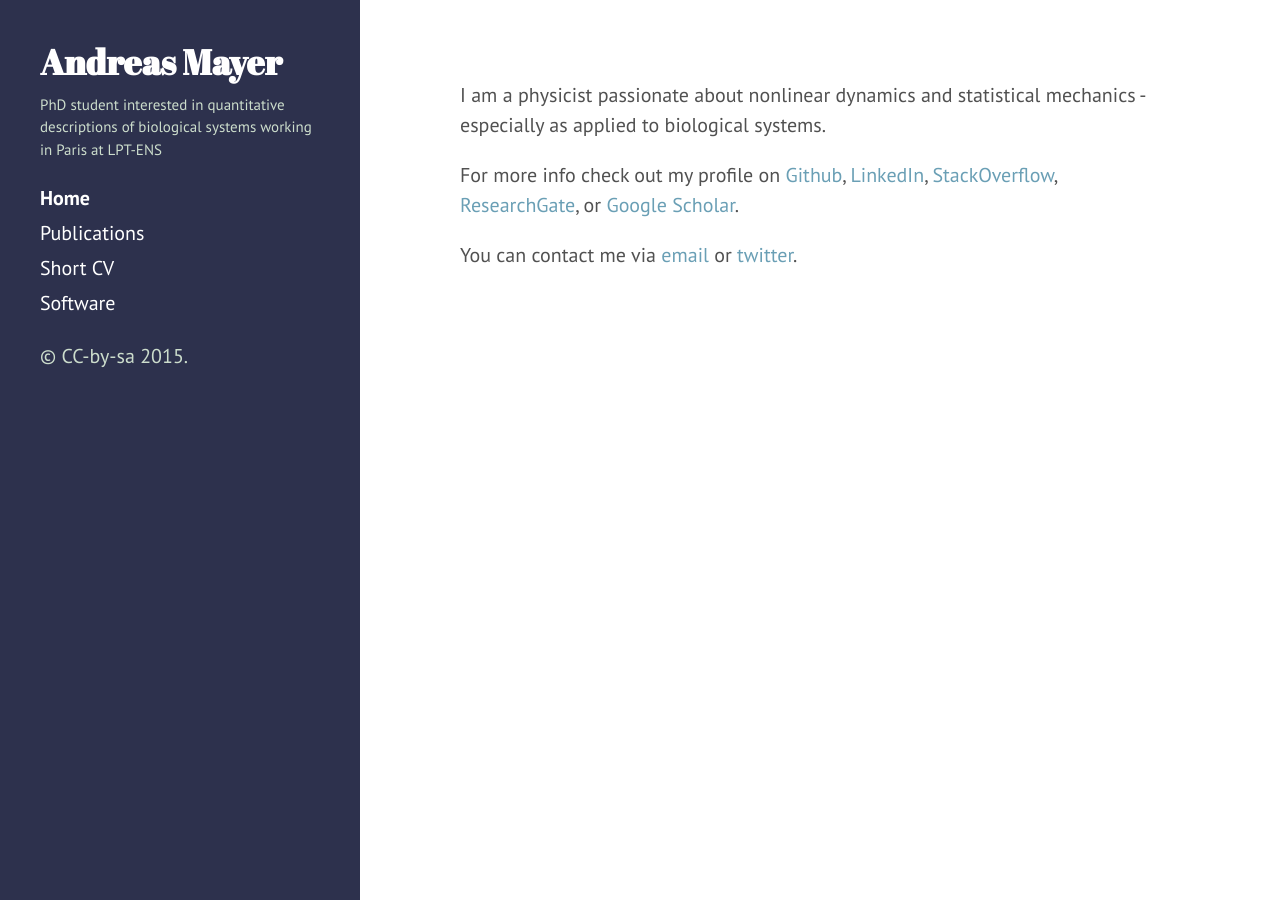
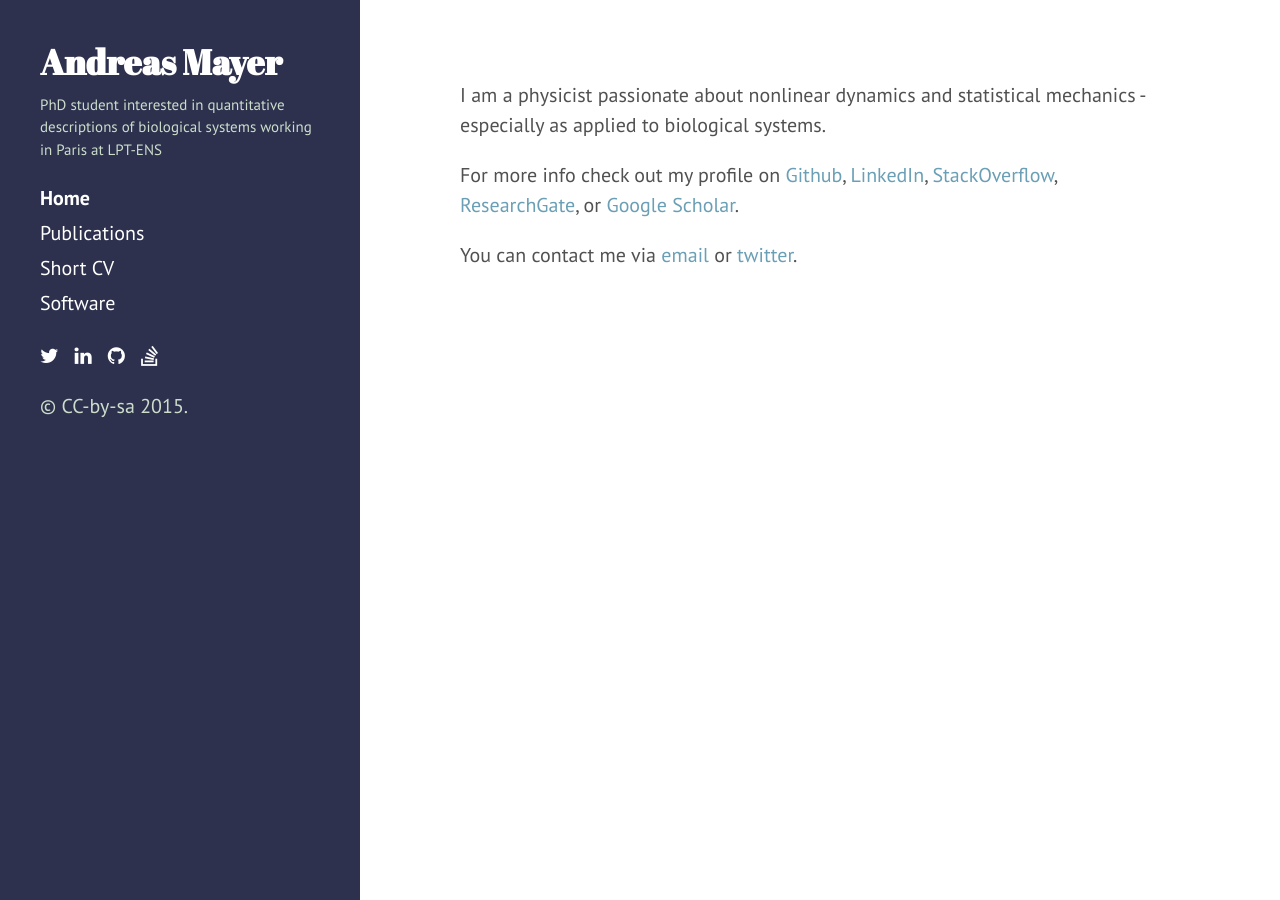
Before and after one commit to andim/andim.github.io, a Jekyll site: the page built from index.md, in a window 1280 px wide. Built offline with Jekyll 4.4.1, drawn with Linux system fonts in a browser that asks for light colours; nearby versions of some CDN libraries; Markdown is read by kramdown in place of the engine named in the settings.

Commit message:
added iconized links to profiles on other sites to sidebar

```diff
--- a/_includes/head.html
+++ b/_includes/head.html
@@ -20,6 +20,8 @@
   <link rel="stylesheet" href="{{ site.baseurl }}public/css/hyde.css">
   <link rel="stylesheet" href="{{ site.baseurl }}public/css/andim.css">
   <link rel="stylesheet" href="http://fonts.googleapis.com/css?family=PT+Sans:400,400italic,700|Abril+Fatface">
+  <!-- Make symbols from font-awesome available -->
+  <link rel="stylesheet" href="https://maxcdn.bootstrapcdn.com/font-awesome/4.4.0/css/font-awesome.min.css">
 
   <!-- Icons -->
   <link rel="apple-touch-icon-precomposed" sizes="144x144" href="{{ site.baseurl }}public/apple-touch-icon-144-precomposed.png">
--- a/_includes/sidebar.html
+++ b/_includes/sidebar.html
@@ -28,6 +28,12 @@
 
     </nav>
 
+    <p>
+    <a href="https://twitter.com/andisspam"><i class="fa fa-twitter"></i></a> &nbsp;
+    <a href="https://www.linkedin.com/pub/andreas-mayer/83/49a/a37"><i class="fa fa-linkedin"></i></a> &nbsp;
+    <a href="https://github.com/andim"><i class="fa fa-github"></i></a> &nbsp;
+    <a href="http://stackoverflow.com/users/3223145/andi"><i class="fa fa-stack-overflow"></i></a> &nbsp;
+    </p>
     <p>&copy; CC-by-sa {{ site.time | date: '%Y' }}.</p>
   </div>
 </div>
```
